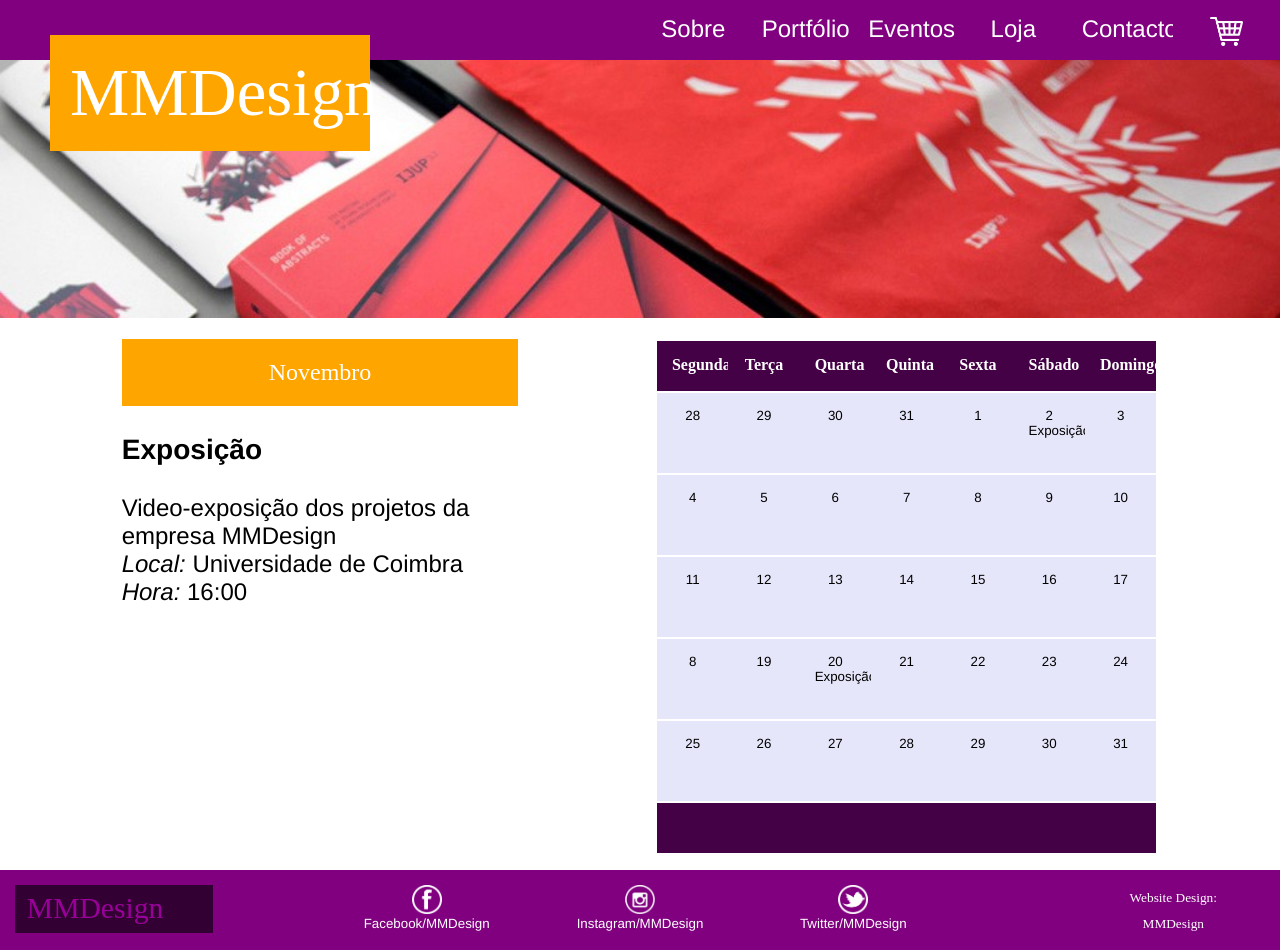
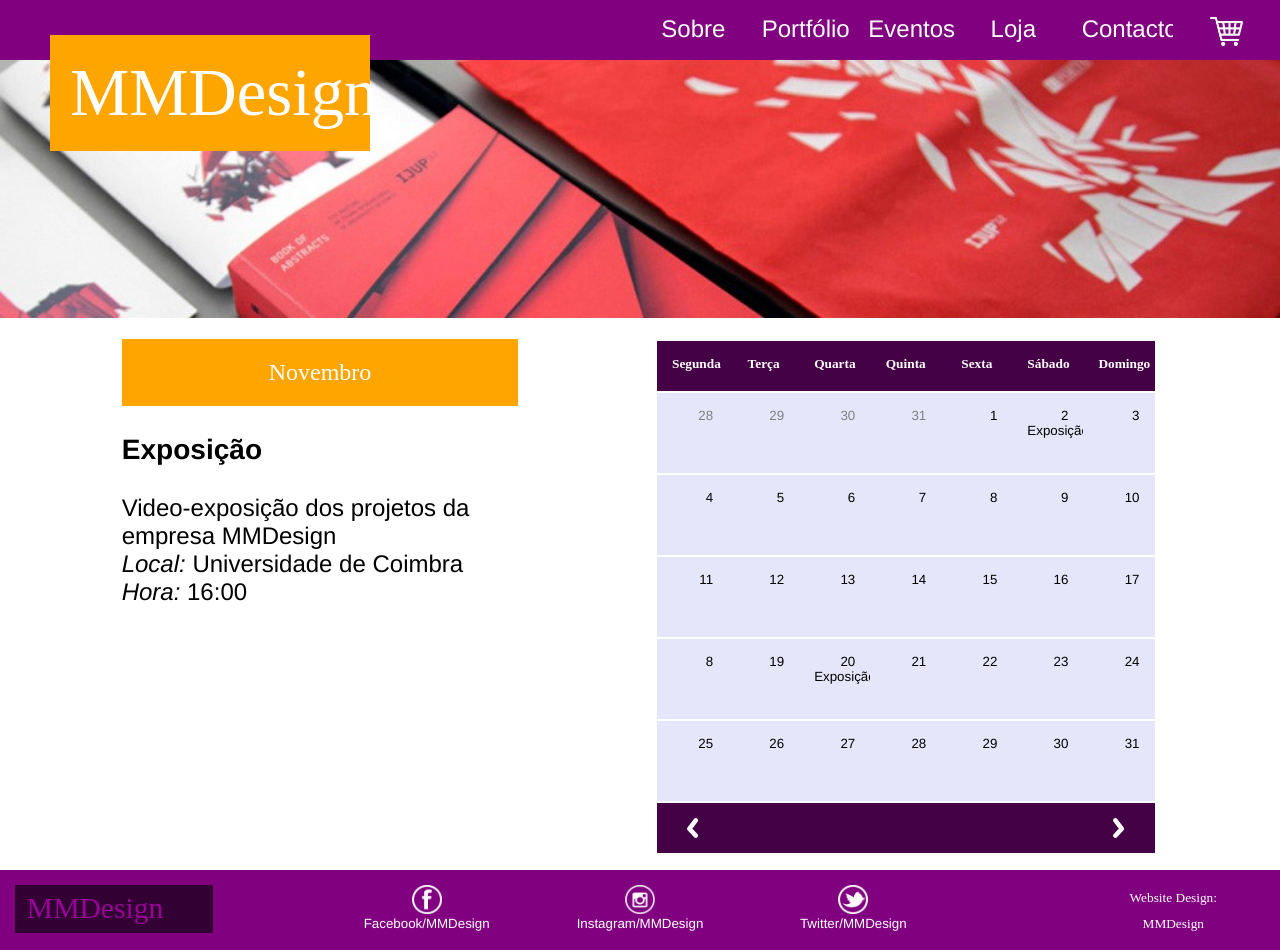
Before and after one commit to MadalenaSousa/ProjectTI, a PHP site: page /eventos.html in a window 1280 px wide. Run offline with PHP 8.4, Linux system fonts and the light colour scheme.

Commit message:
Update Eventos

```diff
--- a/css/style.css
+++ b/css/style.css
@@ -18,7 +18,7 @@ a {
     text-decoration: none;
 }
 
-.row {
+.row, tr {
     content: ' ';
     clear: both;
 }
@@ -31,10 +31,9 @@ a {
     color: black;
     font-family: "Helvetica";
     font-size: 18pt;
+    background-color: white;
 
     padding: 15px;
-
-    background-color: white;
 }
 
 .img-video {
@@ -185,30 +184,67 @@ footer div:last-child {
 
     /*Calendário*/
 
-.grid-main .grid-calendario .row {
-    content: ' ';
-    clear: both;
-    margin: 0;
+.grid-calendario td {
+    position: relative;
+    float: left;
+
+    height: 80px;
+    width: calc(100% / 7);
+
+    font-family: "Helvetica";
+    font-size: 10pt;
+    background-color: lavender;
+
+    text-align: right;
 }
 
-.grid-main .grid-calendario [class*='col-'] {
-    float: left;
-    height: 80px;
-    width: calc(100% / 7);
-    color: black;
-    font-family: "Helvetica";
-    font-size: 10pt;
-    text-align: center;
-    padding: 15px;
-    background-color: lavender;
+.grid-calendario .col-2 {
+    width: calc(calc(100% / 7) * 2);
+}
+.grid-calendario .col-3 {
+    width: calc(calc(100% / 7) * 3);
+}
+.grid-calendario .col-4 {
+    width: calc(calc(100% / 7) * 4);
+}
+.grid-calendario .col-5 {
+    width: calc(calc(100% / 7) * 5);
+}
+.grid-calendario .col-6 {
+    width: calc(calc(100% / 7) * 6);
+}
+.grid-calendario .col-7 {
+    width: calc(calc(100% / 7) * 7);
 }
 
-.grid-main .grid-calendario .row:first-child [class*='col-'], .grid-main .grid-calendario .row:last-child [class*='col-'] {
+.grid-calendario th {
+    width: calc(100% / 7);
+    font-size: 10pt;
     height: 50px;
+    text-align: center;
+
     color: white;
     font-family: "OCR A Std";
-    font-size: 12pt;
     background-color: #440146;
+}
+
+.grid-calendario tr:last-child td {
+    background-color: #440146;
+    height: 50px;
+}
+
+.other-month {
+    color: gray;
+}
+
+.grid-calendario img:first-child {
+    position: absolute;
+    left: 30px;
+}
+
+.grid-calendario img:last-child {
+    position: absolute;
+    right: 30px;
 }
 
 /*Loja*/
--- a/eventos.html
+++ b/eventos.html
@@ -58,7 +58,7 @@
 
     <main class="grid-main">
         <div class="row">
-                <div class="col-1 empty"></div>
+                <div class="col-1"></div>
 
                 <div class="col-4">
                     <div class="botao">
@@ -75,24 +75,24 @@
                     </div>
                 </div>
 
-                <div class="col-1 empty"></div>
+                <div class="col-1"></div>
 
                 <div class="col-5">
                     <table class="grid-calendario">
                         <tr class="row">
-                            <th class="col-2">Segunda</th>
-                            <th class="col-2">Terça</th>
-                            <th class="col-2">Quarta</th>
-                            <th class="col-2">Quinta</th>
-                            <th class="col-2">Sexta</th>
-                            <th class="col-2">Sábado</th>
-                            <th class="col-2">Domingo</th>
+                            <th class="col-1">Segunda</th>
+                            <th class="col-1">Terça</th>
+                            <th class="col-1">Quarta</th>
+                            <th class="col-1">Quinta</th>
+                            <th class="col-1">Sexta</th>
+                            <th class="col-1">Sábado</th>
+                            <th class="col-1">Domingo</th>
                         </tr>
                         <tr class="row">
-                            <td class="col-1">28</td>
-                            <td class="col-1">29</td>
-                            <td class="col-1">30</td>
-                            <td class="col-1">31</td>
+                            <td class="col-1 other-month">28</td>
+                            <td class="col-1 other-month">29</td>
+                            <td class="col-1 other-month">30</td>
+                            <td class="col-1 other-month">31</td>
                             <td class="col-1">1</td>
                             <td class="col-1">2
                                 <div>
@@ -141,14 +141,11 @@
                             <td class="col-1">30</td>
                             <td class="col-1">31</td>
                         </tr>
-                        <tr class="row"> <!--Tenho de fazer uma grelha nova mais pequena?-->
-                            <td class="col-12"></td>
-                            <td class="col-1"></td>
-                            <td class="col-1"></td>
-                            <td class="col-1"></td>
-                            <td class="col-1"></td>
-                            <td class="col-1"></td>
-                            <td class="col-1"></td>
+                        <tr class="row">
+                            <td class="col-7">
+                                <img src="imagens/eventos/seta-left.png" alt="">
+                                <img src="imagens/eventos/seta-right.png" alt="">
+                            </td>
                         </tr>
                     </table>
                 </div>
```
Also changed, not shown: imagens/eventos/seta-left.png (added), imagens/eventos/seta-right.png (added).
